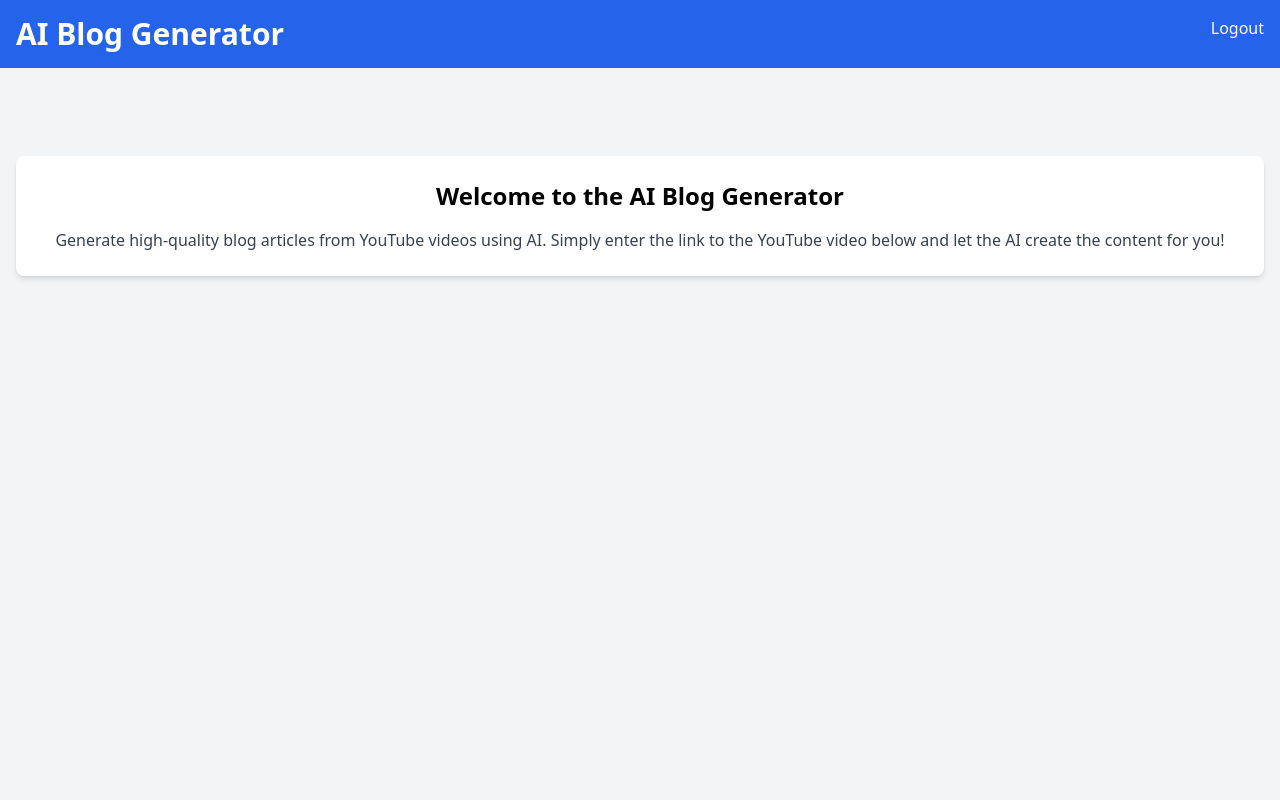
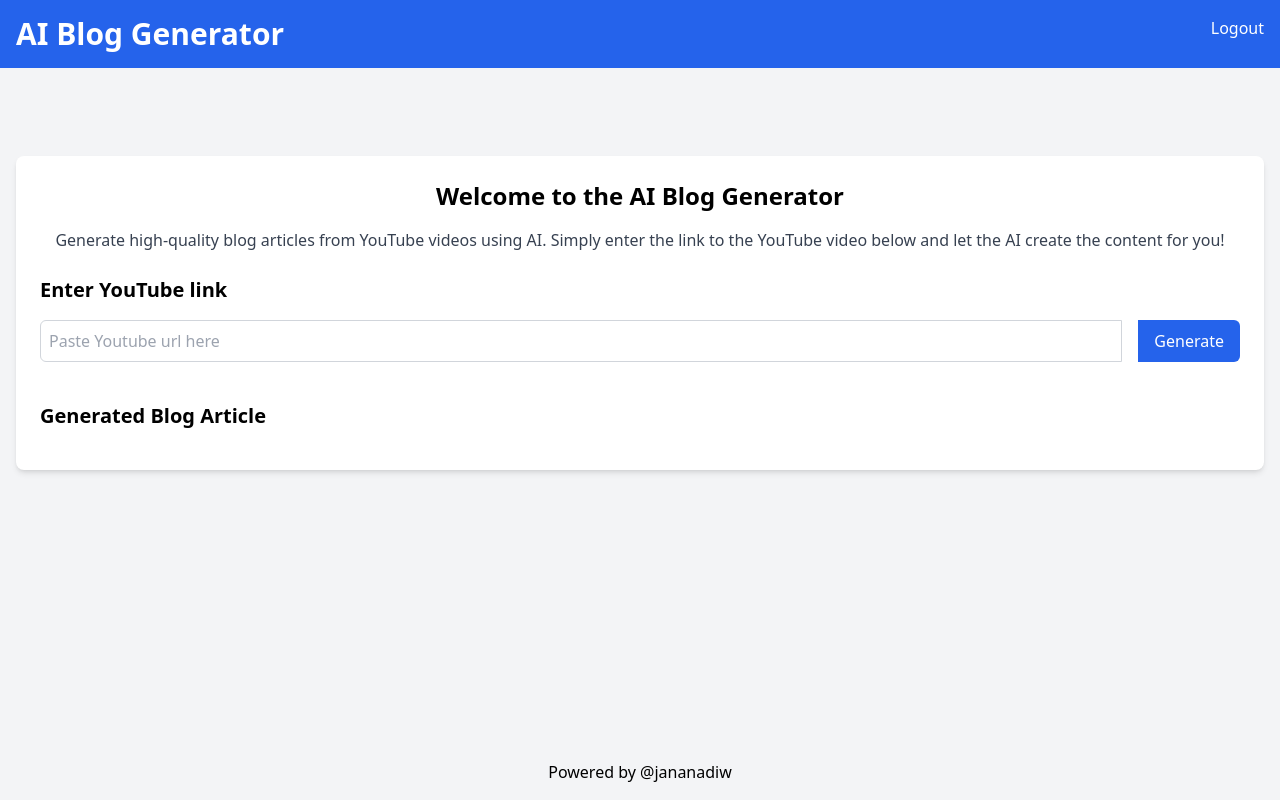
Before and after one commit to jananadiw/ai-blog-generator, a Next.js app: page / in a window 1280 px wide. Built offline with nearby package versions, Linux system fonts and the light colour scheme.

Commit message:
implementation: AI blog generator page

```diff
--- /dev/null
+++ b/app/components/Loading.tsx
@@ -0,0 +1,6 @@
+
+const Loading = () => {
+    return <div className="load-circle"></div>;
+  };
+
+  export default Loading;
--- a/app/globals.css
+++ b/app/globals.css
@@ -1,3 +1,41 @@
 @tailwind base;
 @tailwind components;
 @tailwind utilities;
+
+.load-circle {
+    width: 100px;
+    height: 100px;
+    margin: 110px auto 0;
+    border: solid 10px #8822aa;
+    border-radius: 50%;
+    border-right-color: transparent;
+    border-bottom-color: transparent;
+    -webkit-transition: all 0.5s ease-in;
+    -webkit-animation-name: rotate;
+    -webkit-animation-duration: 1.0s;
+    -webkit-animation-iteration-count: infinite;
+    -webkit-animation-timing-function: linear;
+    transition: all 0.5s ease-in;
+    animation-name: rotate;
+    animation-duration: 1.0s;
+    animation-iteration-count: infinite;
+    animation-timing-function: linear;
+}
+
+@keyframes rotate {
+    from {
+        transform: rotate(0deg);
+    }
+    to {
+        transform: rotate(360deg);
+    }
+}
+
+@-webkit-keyframes rotate {
+    from {
+        -webkit-transform: rotate(0deg);
+    }
+    to {
+        -webkit-transform: rotate(360deg);
+    }
+}
--- a/app/page.tsx
+++ b/app/page.tsx
@@ -1,6 +1,19 @@
 "use client";
 
+import Loading from "./components/Loading";
+import { useState } from "react";
+
 export default function Home() {
+  const [isLoading, setIsLoading] = useState(false);
+
+  const handleGenerateClick = () => {
+    setIsLoading(true);
+    // Simulate an async operation, like fetching data.
+    setTimeout(() => {
+      // handle blog generation logic here
+    }, 2000);
+  };
+
   return (
     <div
       className={"flex flex-col min-h-screen bg-gray-100 font-sans antialis"}
@@ -22,7 +35,7 @@ export default function Home() {
 
       {/* Main */}
       <div className="flex-grow container mx-auto mt-10 px-4 sm: px-0">
-        <div className="max-w-3x mx-auto bg-white p-6 rounded-lg shadow-md transition">
+        <div className="max-w-3x mx-auto bg-white p-6 rounded-lg shadow-md transition-transform transform hover:scale-105 flex flex-col">
           {/* Intro */}
           <div className="text-center">
             <h2 className="text-2xl font-semibold mb-4">
@@ -34,8 +47,48 @@ export default function Home() {
               create the content for you!
             </p>
           </div>
+          <br />
+          {/* youtube section */}
+          <div>
+            <h2 className="text-xl mb-4 font-semibold">Enter YouTube link</h2>
+            <div className="flex space-x-4">
+              <input
+                id="youtubeLink"
+                type="url"
+                placeholder="Paste Youtube url here"
+                className="flex-grow p-2 border border-gray-300 rounded-l-md"
+              />
+              <button
+                id="generateBlogButton"
+                className="bg-blue-600 text-white px-4 py-2 rounded-r-md hover:bg-blue-700 transition-colors"
+                onClick={handleGenerateClick}
+              >
+                Generate
+              </button>
+            </div>
+
+            {/* section for loading circle */}
+            <div id="loadingCircle" className="load">
+              {isLoading && <Loading />}
+            </div>
+
+            {/* Generated Blog Display */}
+            <section className="mt-10 flex-grow">
+              <h2 className="text-xl mb-4 font-semibold">
+                Generated Blog Article
+              </h2>
+              <div
+                id="blogContent"
+                className="mt-2 text-gray-700 space-y-4"
+              ></div>
+            </section>
+          </div>
         </div>
       </div>
+
+      <footer className="text-center p-4 text-black mt-6">
+        Powered by @jananadiw
+      </footer>
     </div>
   );
 }
```
Also changed, not shown: app/pages/login.tsx (added).
